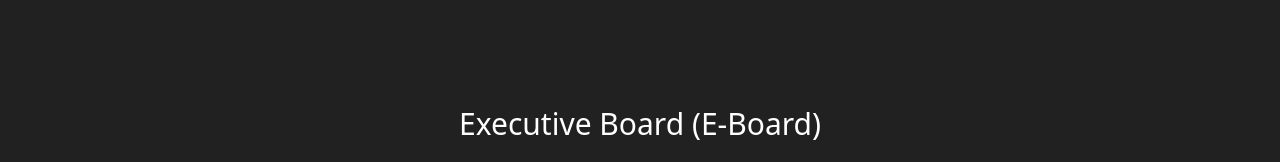
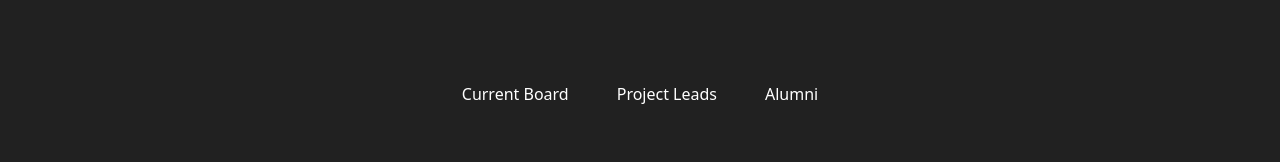
Before and after one commit to MichiganDataScienceTeam/official-website, a Next.js app: page /team in a window 1280 px wide. Shown: the part 234-396 px from the top of the page. Built offline with nearby package versions, Linux system fonts and the light colour scheme.

Commit message:
template for project leads & alumni added to our team, needs styling & actual info

```diff
--- a/config/ourteam.json
+++ b/config/ourteam.json
@@ -1,4 +1,8 @@
 [
+  {
+    "groupName": "Current Board",
+    "description": "The leadership team and committee members driving MDST's vision and operations.",
+    "groups": [
       {
         "groupName": "Executive Board (E-Board)",
         "description": "The leadership team determining the vision and direction of MDST.",
@@ -115,13 +119,6 @@
             "image": "rathreya.jpg"
           },
           {
-        "name": "Jeremy Moon",
-        "title": "Outreach Lead",
-        "linkedin": "https://www.linkedin.com/in/jeremy-moon7/",
-        "github": "https://github.com/jere67",
-        "image": "jeremoon.png"
-      },
-      {
             "name": "Julia Sochava",
             "title": "Outreach Lead",
             "linkedin": "https://www.linkedin.com/in/julia-sochava-b00710218/",
@@ -133,13 +130,6 @@
             "linkedin": "https://www.linkedin.com/in/harishjai",
             "github": "https://github.com/harishj-um",
             "image": "harishj.png"
-      },
-      {
-        "name": "Sriyan Madugula",
-        "title": "Web Developer",
-        "linkedin": "https://www.linkedin.com/in/sriyanm",
-        "github": "https://github.com/sriyan-madugula-um",
-        "image": "sriyan.png"
           },
           {
             "name": "Neeyam Muddappa",
@@ -226,3 +216,37 @@
         ]
       }
     ]
+  },
+  {
+    "groupName": "Project Leads",
+    "description": "The leaders of MDST's ongoing projects, driving innovation and impact.",
+    "members": [
+      {
+        "name": "Aarushi Shah",
+        "title": "JARVIS Project Lead",
+        "linkedin": "https://www.linkedin.com/in/aarushishah/",
+        "image": "aarushis.jpg"
+      }
+    ]
+  },
+  {
+    "groupName": "Alumni",
+    "description": "Our alumni who have contributed significantly to the team.",
+    "members": [
+      {
+        "name": "Jane Doe",
+        "title": "President (23-24)",
+        "linkedin": "https://www.linkedin.com/",
+        "github": "https://github.com/",
+        "image": "temp.jpeg"
+      },
+      {
+        "name": "John Doe",
+        "title": "Vice President (23-24)",
+        "linkedin": "https://www.linkedin.com",
+        "github": "https://github.com",
+        "image": "temp.jpeg"
+      }
+    ]
+  }
+]
--- a/pages/team.jsx
+++ b/pages/team.jsx
@@ -1,3 +1,4 @@
+import { useState } from 'react';
 import HeadContent from "@/components/headContent";
 import Hero from "@/components/hero";
 import Icon from "@/components/icon";
@@ -10,6 +11,8 @@ import { useRouter } from "next/router";
 export default function Team({ teamjson }) {
   const router = useRouter();
   const basePath = router.basePath;
+  const [activeGroup, setActiveGroup] = useState(teamjson[0]); // Default to the first group ("Current Board")
+
   return (
     <Layout>
       <HeadContent
@@ -20,9 +23,34 @@ export default function Team({ teamjson }) {
       />
 
       <Hero title="Our Leadership Team" />
-      {teamjson.map((group, index) => (
-        <GroupSection key={group.groupName} basePath={basePath} group={group} />
-      ))}
+
+      {/* Tab Navigation */}
+      <div className="flex justify-center my-8">
+        {teamjson.map((group, index) => (
+          <button
+            key={group.groupName}
+            onClick={() => setActiveGroup(group)}
+            className={`mx-2 px-4 py-2 rounded transition-colors ${
+              activeGroup.groupName === group.groupName
+                ? 'bg-blue-500 text-white'
+                : 'bg-gray-200 text-gray-700 hover:bg-gray-300'
+            }`}
+          >
+            {group.groupName}
+          </button>
+        ))}
+      </div>
+
+      {/* Display Active Group */}
+      {activeGroup.groupName === "Current Board" ? (
+        // Render nested groups for "Current Board"
+        activeGroup.groups.map((group, index) => (
+          <GroupSection key={index} basePath={basePath} group={group} />
+        ))
+      ) : (
+        // Render single group for "Project Leads" or "Alumni"
+        <GroupSection basePath={basePath} group={activeGroup} />
+      )}
     </Layout>
   );
 }
@@ -82,7 +110,6 @@ function MemberCard({ json, basePath }) {
           ) : null}
         </ul>
       </div>
-
     </div>
   );
 }
```
Lines whose indentation alone changed are shown as unchanged.
